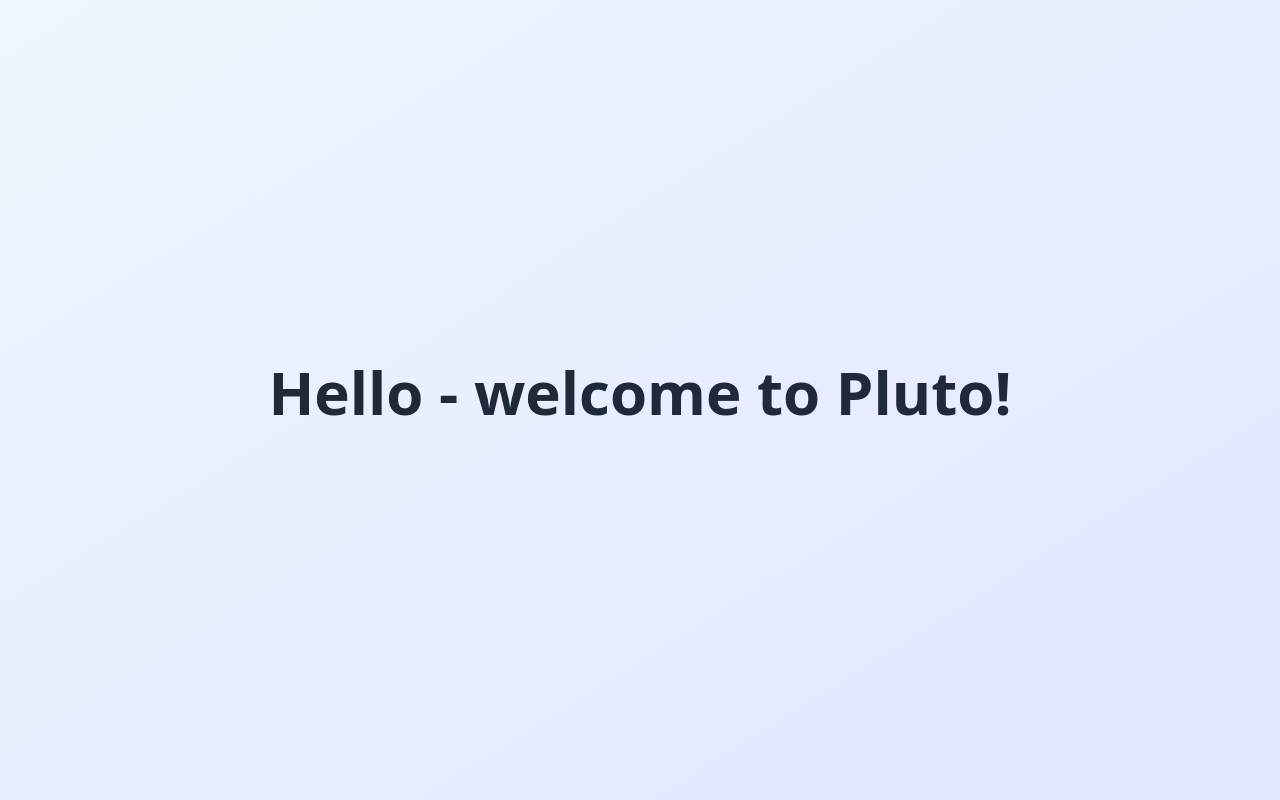
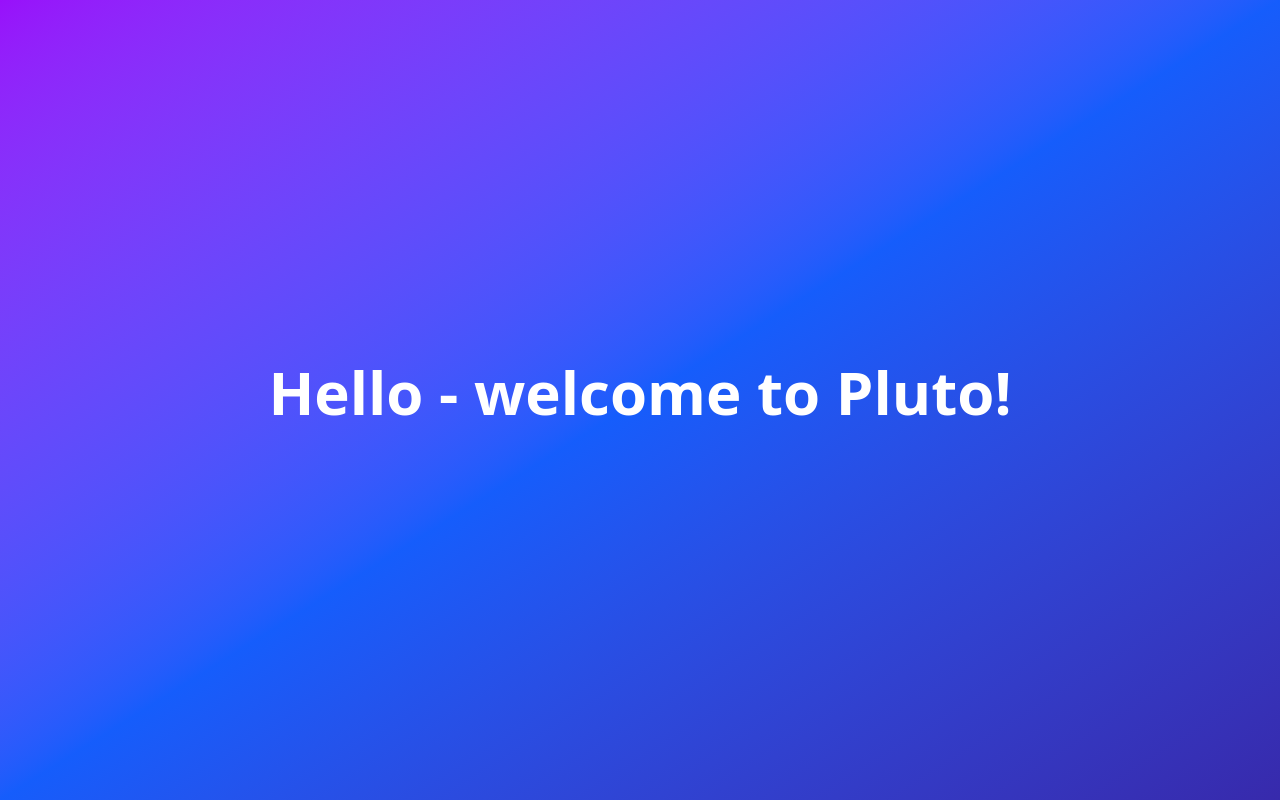
Before and after one commit to manifest-sites/e2408f04-b618-421e-b422-6985b1e7ac1c, a React (Vite) app in the folder project/: page / in a window 1280 px wide. Built offline with nearby package versions, Linux system fonts and the light colour scheme.

Commit message:
Static update message to ensure error is not coming from this.

```diff
--- a/project/src/App.jsx
+++ b/project/src/App.jsx
@@ -3,9 +3,9 @@
 function App() {
   return (
     <Monetization>
-      <div className="min-h-screen flex items-center justify-center bg-gradient-to-br from-blue-50 to-indigo-100">
+      <div className="min-h-screen flex items-center justify-center bg-gradient-to-br from-purple-600 via-blue-600 to-indigo-800">
         <div className="text-center">
-          <h1 className="text-6xl font-bold text-gray-800 mb-4">
+          <h1 className="text-6xl font-bold text-white mb-4">
             Hello - welcome to Pluto!
           </h1>
         </div>
```
